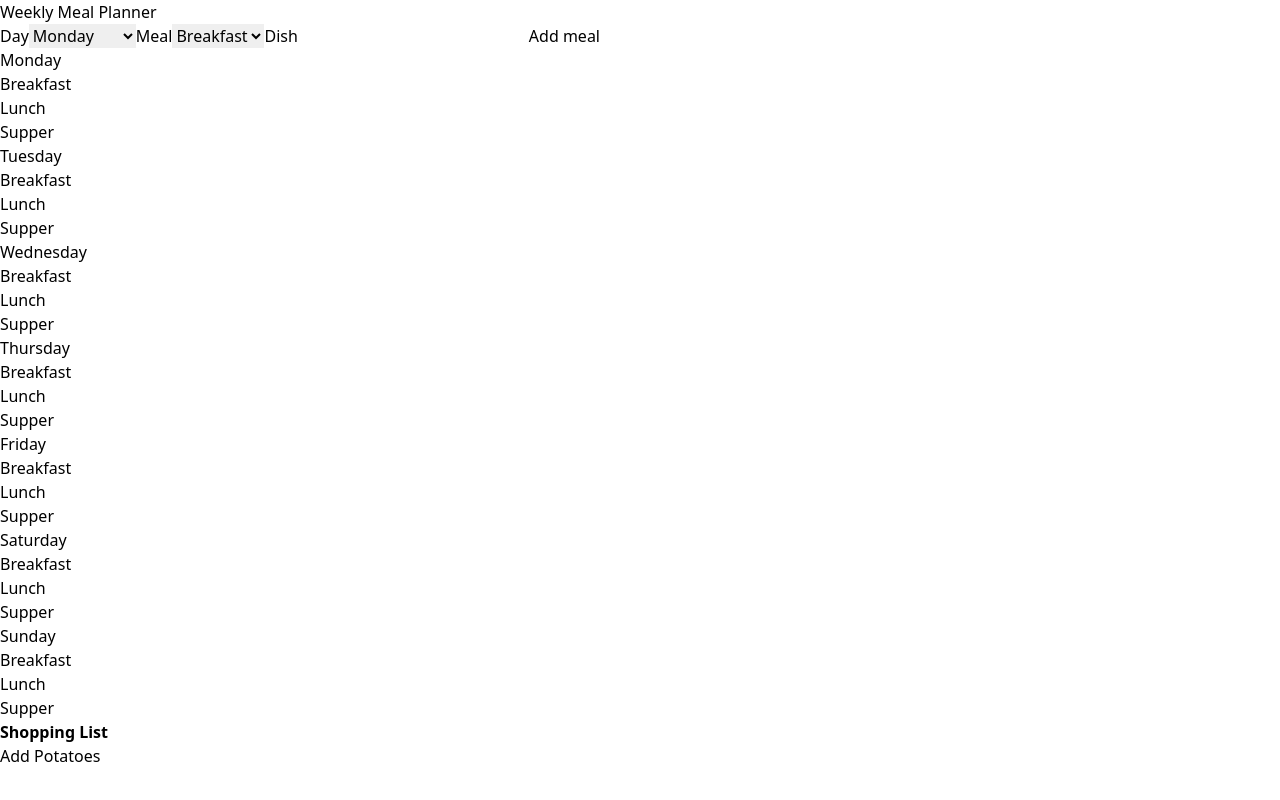
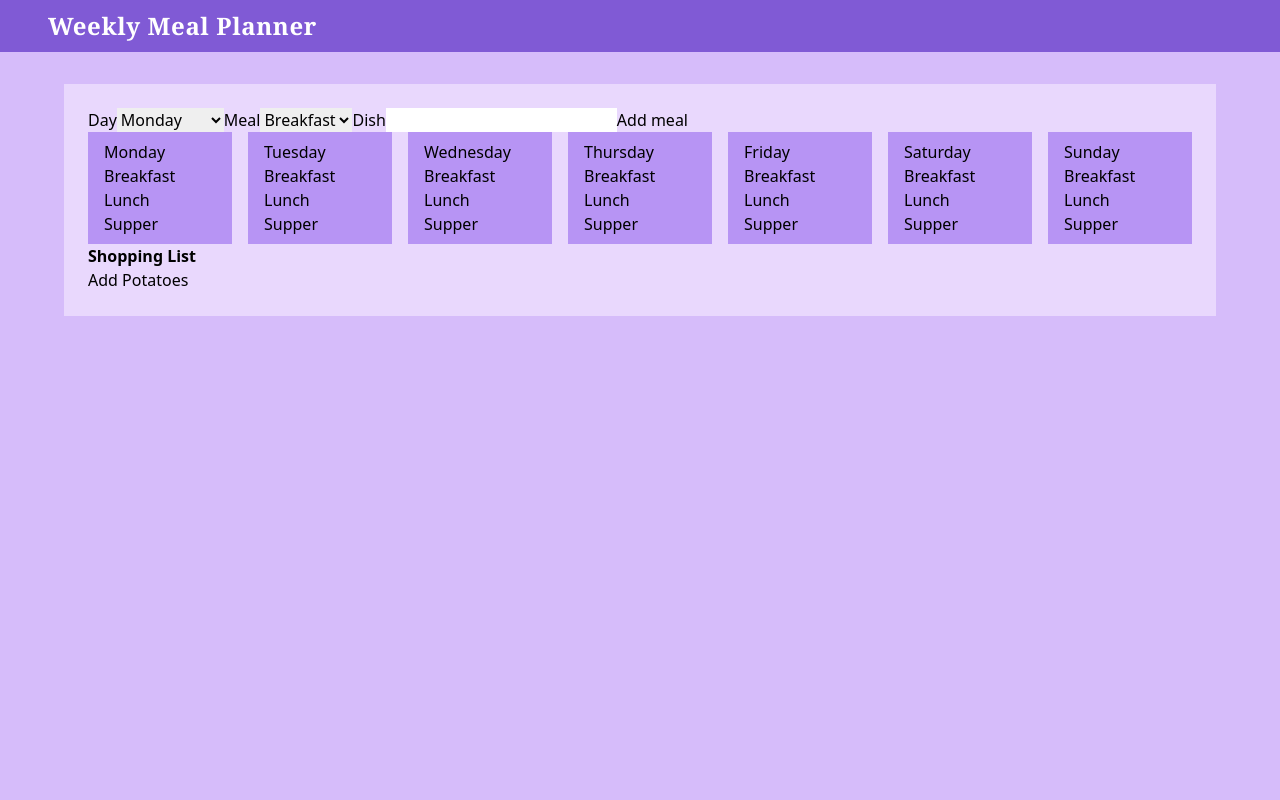
Before and after one commit to arturjzapater/meal-planner, a React app: page / in a window 1280 px wide. Built offline with nearby package versions, Linux system fonts and the light colour scheme.

Commit message:
started basic styling

```diff
--- a/public/index.html
+++ b/public/index.html
@@ -5,7 +5,7 @@
     <meta name="viewport" content="width=device-width, initial-scale=1.0">
     <title>Meal Planner</title>
 </head>
-<body>
+<body class="bg-purple-300">
     <div id="root"></div>
 </body>
 </html>
--- a/src/components/App.tsx
+++ b/src/components/App.tsx
@@ -22,15 +22,17 @@ const App = ({
   addNewMeal,
   changeNew
 }: AppProps): ReactElement => (
-  <div>
+  <>
     <Header />
+    <main className='mx-4 md:mx-10 lg:mx-16 bg-purple-200 p-2 md:p-6'>
       <AddMealForm newMeal={newMeal} meals={meals} addNewMeal={addNewMeal} onChange={changeNew} />
       <MealSchedule meals={meals} addIngredient={addIngredient} />
       <div>
         <ShoppingList ingredients={ingredients} />
         <button onClick={() => addIngredient('Potatoes')}>Add Potatoes</button>
       </div>
-  </div>
+    </main>
+  </>
 )
 
 const mapStateToProps = (state: State) => ({ ...state })
--- a/src/components/DaySchedule.tsx
+++ b/src/components/DaySchedule.tsx
@@ -9,7 +9,7 @@ interface DayScheduleProps {
 }
 
 const DaySchedule = ({ day, meals }: DayScheduleProps): ReactElement => (
-  <article>
+  <article className='bg-purple-400 px-4 py-2'>
     <h2>{capitalise(day)}</h2>
     <DaySection title='Breakfast' content={meals.breakfast} />
     <DaySection title='Lunch' content={meals.lunch} />
--- a/src/components/Header.tsx
+++ b/src/components/Header.tsx
@@ -1,8 +1,8 @@
 import React, { ReactElement } from 'react'
 
 const Header = (): ReactElement => (
-  <header>
-    <h2>Weekly Meal Planner</h2>
+  <header className='bg-purple-600 px-12 py-2 mb-8'>
+    <h2 className='text-white font-serif font-semibold tracking-wide text-2xl'>Weekly Meal Planner</h2>
   </header>
 )
 
--- a/src/components/MealSchedule.tsx
+++ b/src/components/MealSchedule.tsx
@@ -16,7 +16,7 @@ const MealSchedule = ({ meals, addIngredient }: MealScheduleProps): ReactElement
     .map(mapDay)
 
   return (
-    <section id='week-schedule'>
+    <section id='week-schedule' className='grid grid-cols-7 gap-4'>
       {days}
     </section>
   )
```
Lines whose indentation alone changed are shown as unchanged.
